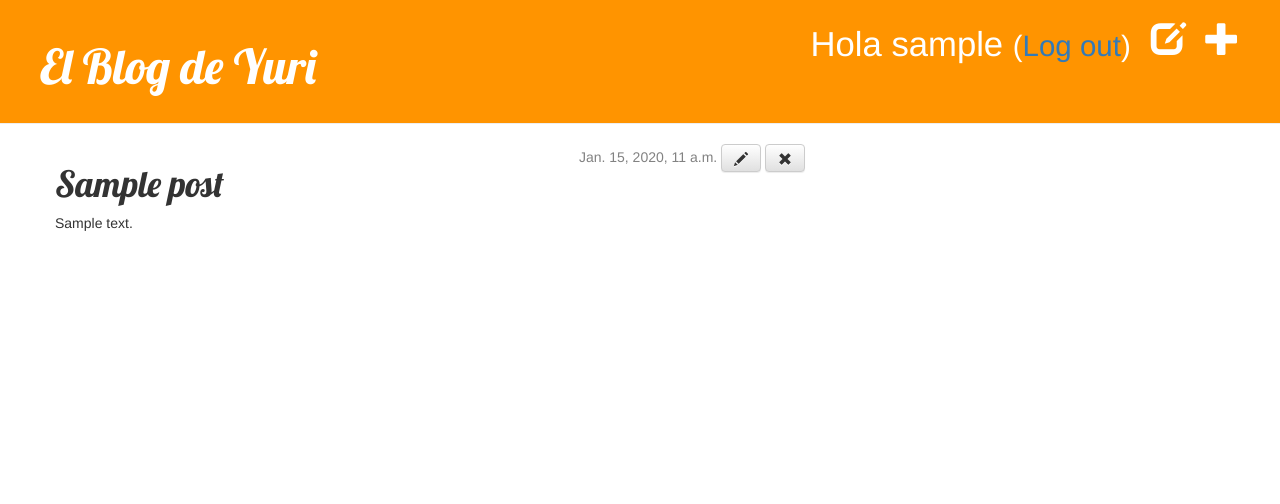
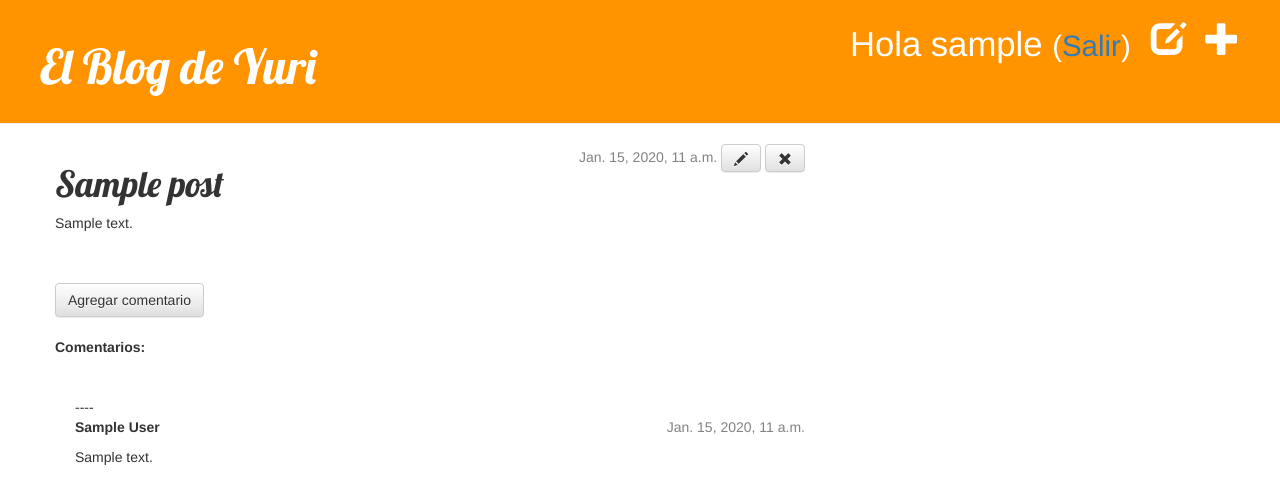
Before and after one commit to pakareh/my-first-blog, a Django app: page /post/1/ in a window 1280 px wide. Shown: the top 504 px of the page. Run offline with Django 3.2, Linux system fonts and the light colour scheme; a user stored in the database is signed in; tables that the repository leaves empty hold one stand-in row (values such as "Sample post"); some libraries are stand-ins or nearby versions.

Commit message:
Añadido sección de comentarios

```diff
--- a/blog/admin.py
+++ b/blog/admin.py
@@ -1,4 +1,5 @@
 from django.contrib import admin
-from .models import Post
+from .models import Post, Comment
 
 admin.site.register(Post)
+admin.site.register(Comment)
--- a/blog/models.py
+++ b/blog/models.py
@@ -16,3 +16,20 @@ class Post(models.Model):
 
     def __str__(self):
             return self.title
+
+    def approved_comments(self):
+        return self.comments.filter(approved_comment=True)
+
+class Comment(models.Model):
+    post = models.ForeignKey('blog.Post', related_name='comments')
+    author = models.CharField(max_length=200)
+    text = models.TextField()
+    created_date = models.DateTimeField(default=timezone.now)
+    approved_comment = models.BooleanField(default=False)
+
+    def approve(self):
+        self.approved_comment = True
+        self.save()
+
+    def __srt__(self):
+        return self.text
--- a/blog/static/css/blog.css
+++ b/blog/static/css/blog.css
@@ -49,3 +49,7 @@ h1, h2, h3, h4 {
 .post h1 a, .post h1 a:visited {
     color: #000000;
 }
+
+.comment {
+    margin: 20px 0px 20px 20px;
+}
--- a/blog/templates/blog/base.html
+++ b/blog/templates/blog/base.html
@@ -13,7 +13,7 @@
             {% if user.is_authenticated %}
                 <a href="{% url 'post_new' %}" class="top-menu"><span class="glyphicon glyphicon-plus"></span></a>
                 <a href="{% url 'post_draft_list' %}" class="top-menu"><span class="glyphicon glyphicon-edit"></span></a>
-                <p class="top-menu">Hola {{ user.username }} <small>(<a href="{% url 'logout' %}">Log out</a>)</small></p>
+                <p class="top-menu">Hola {{ user.username }} <small>(<a href="{% url 'logout' %}">Salir</a>)</small></p>
             {% else %}
                 <a href="{% url 'login' %}" class="top-menu"><span class="glyphicon glyphicon-lock"></span></a>
             {% endif %}
--- a/blog/templates/blog/post_detail.html
+++ b/blog/templates/blog/post_detail.html
@@ -13,4 +13,28 @@
 
     <h1>{{ post.title }}</h1>
     <p>{{ post.text|linebreaksbr }}</p>
+    <br/><br/><a class="btn btn-default" href="{% url 'add_comment_to_post' pk=post.pk %}">Agregar comentario</a>
+    <br/><br/><b>Comentarios:</b><br/><br/>
+
+{% for comment in post.comments.all %}
+    {% if user.is_authenticaded or comment.approved_comment %}
+    <div class="comment">
+        ----<br/>
+        <div class="date">
+            {{ comment.created_date }}
+            {% if not comment.approved_comment %}
+                <a class="btn btn-default" href="{% url 'comment_remove' pk=comment.pk %}"><span class="glyphicon glyphicon-remove"></span></a>
+                <a class="btn btn-default" href="{% url 'comment_approve' pk=comment.pk %}"><span class="glyphicon glyphicon-remove"></span></a>
+            {% endif %}
+        </div>
+        <strong>{{ comment.author }}</strong>
+        <p>{{ comment.text|linebreaks }}</p>
+    </div>
+    {% endif %}
+{% empty %}
+    <div class="comment">
+    <p>No hay comentarios todavía :(</p>
+    </div>
+{% endfor %}
+
 {% endblock %}
--- a/blog/templates/blog/post_list.html
+++ b/blog/templates/blog/post_list.html
@@ -8,6 +8,7 @@
             </div>
             <h1><a href="{% url 'post_detail' pk=post.pk %}">{{ post.title }}</a></h1>
             <p>{{ post.text|linebreaksbr }}</p>
+            <a href="{% url 'post_detail' pk=post.pk %}">Comentarios: {{ post.approved_comments.count }}</a>
         </div>
     {% endfor %}
 {% endblock %}
--- a/blog/urls.py
+++ b/blog/urls.py
@@ -9,4 +9,7 @@ urlpatterns = [
     url(r'^drafts/$', views.post_draft_list, name='post_draft_list'),
     url(r'^post/(?P<pk>\d+)/publish/$', views.post_publish, name='post_publish'),
     url(r'^post/(?P<pk>\d+)/remove/$', views.post_remove, name='post_remove'),
+    url(r'^post/(?P<pk>\d+)/comment/$', views.add_comment_to_post, name='add_comment_to_post'),
+    url(r'^comment/(?P<pk>\d+)/approve/$', views.comment_approve, name='comment_approve'),
+	url(r'^comment/(?P<pk>\d+)/remove/$', views.comment_remove, name='comment_remove'),
 ]
--- a/blog/views.py
+++ b/blog/views.py
@@ -1,9 +1,9 @@
 from django.shortcuts import redirect
 from django.shortcuts import render
 from django.utils import timezone
-from .models import Post
+from .models import Post, Comment
 from django.shortcuts import render, get_object_or_404
-from .forms import PostForm
+from .forms import PostForm, CommentForm
 from django.contrib.auth.decorators import login_required
 
 def post_list(request):
@@ -61,3 +61,28 @@ def post_remove(request, pk):
 	post = get_object_or_404(Post, pk=pk)
 	post.delete()
 	return redirect('post_list')
+
+def add_comment_to_post(request, pk):
+	post = get_object_or_404(Post, pk=pk)
+	if request.method == "POST":
+		form = CommentForm(request.POST)
+		if form.is_valid():
+			comment = form.save(commit=False)
+			comment.post = post
+			comment.save()
+			return redirect('post_detail', pk=post.pk)
+	else:
+		form = CommentForm()
+	return render(request, 'blog/add_comment_to_post.html', {'form': form})
+
+@login_required
+def comment_approve(request, pk):
+	comment = get_object_or_404(Comment, pk=pk)
+	comment.approve()
+	return redirect('post_detail', pk=comment.post.pk)
+
+@login_required
+def comment_remove(request, pk):
+	comment = get_object_or_404(Comment, pk=pk)
+	comment.delete()
+	return redirect('post_detail', pk=comment.post.pk)
```
Also changed, not shown: blog/forms.py (+6 -1 lines), blog/templates/blog/add_comment_to_post.html (added, +10 -0 lines), blog/migrations/0002_comment.py (added).
